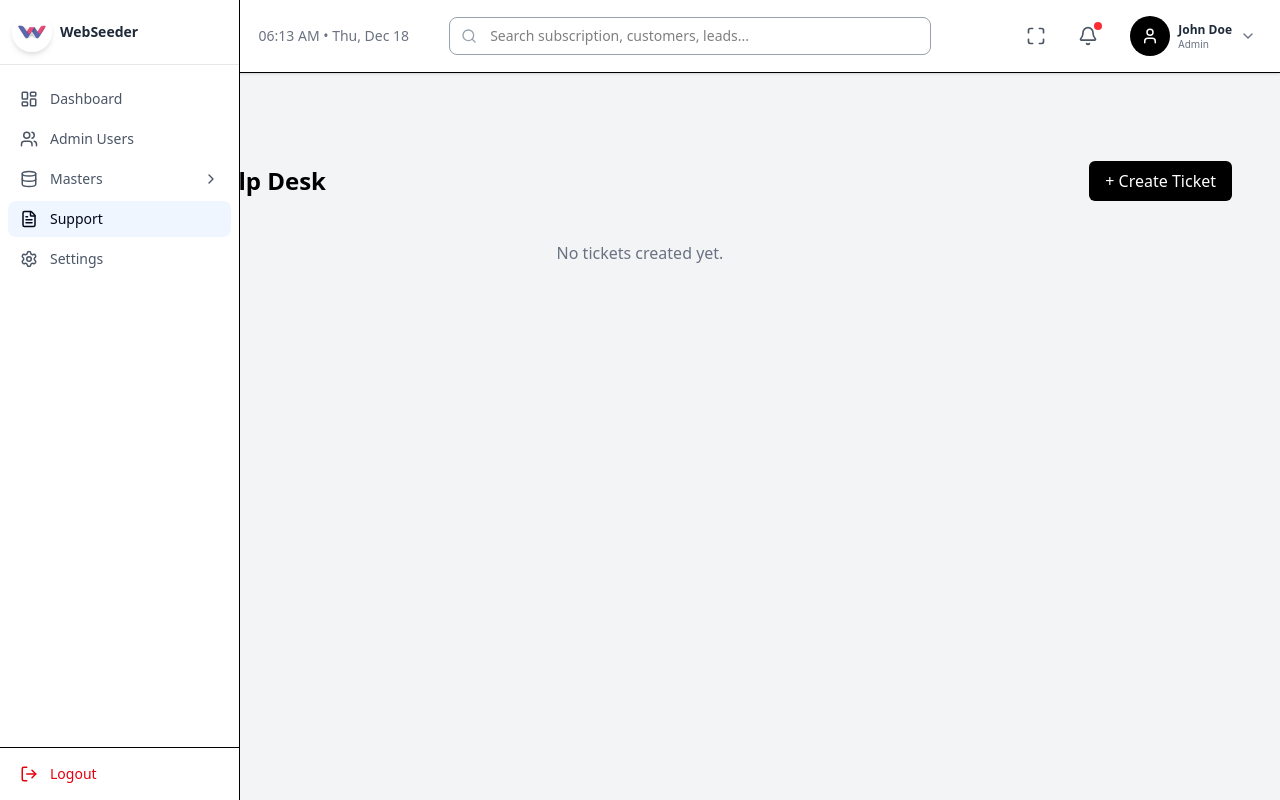
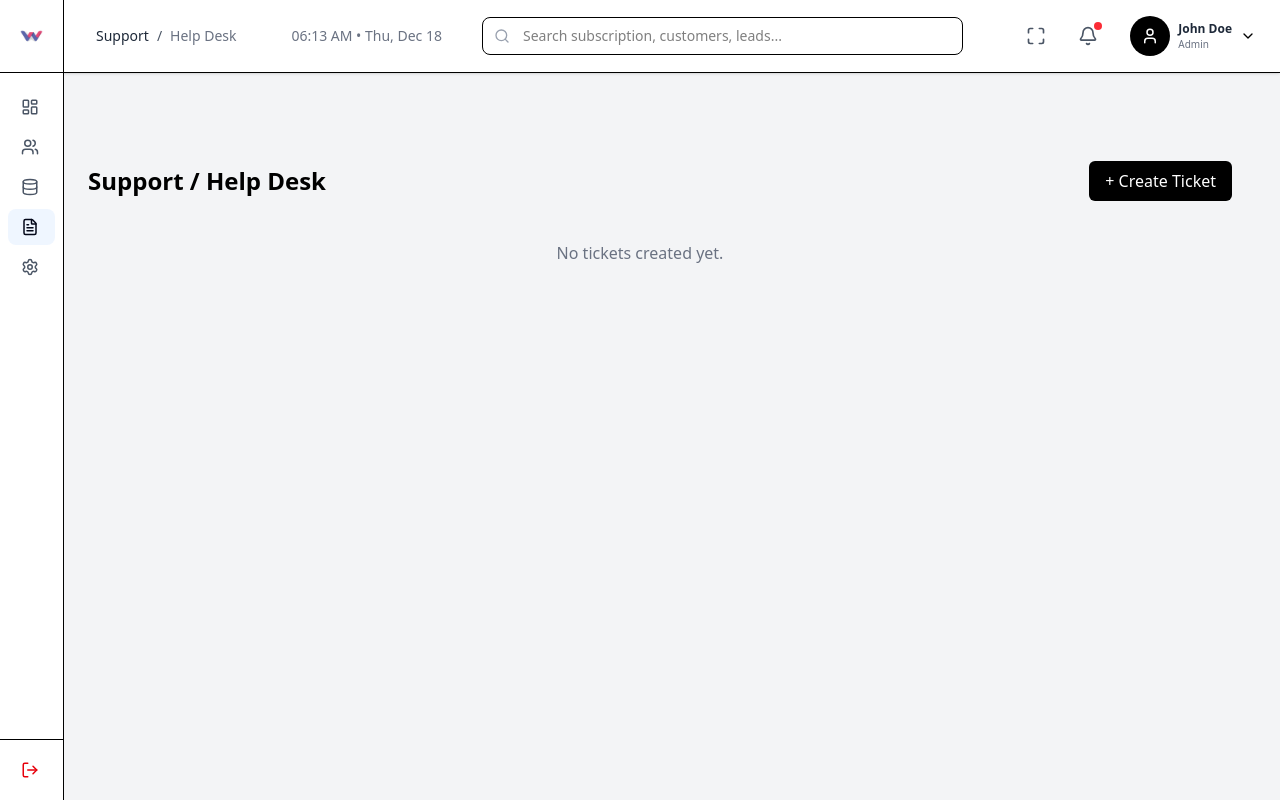
Before and after one commit to ganeshWebseeder/Warehouse-Management, a React (Vite) app: page /support in a window 1280 px wide. Built offline with nearby package versions, Linux system fonts and the light colour scheme.

Commit message:
redux addded with pages

```diff
--- a/package.json
+++ b/package.json
@@ -10,11 +10,13 @@
     "preview": "vite preview"
   },
   "dependencies": {
+    "@reduxjs/toolkit": "^2.11.2",
     "@tailwindcss/vite": "^4.1.18",
     "framer-motion": "^12.23.26",
     "lucide-react": "^0.561.0",
     "react": "^19.2.0",
     "react-dom": "^19.2.0",
+    "react-redux": "^9.2.0",
     "react-router": "^7.11.0",
     "react-router-dom": "^7.11.0",
     "tailwindcss": "^4.1.18"
--- a/src/components/Navbar.jsx
+++ b/src/components/Navbar.jsx
@@ -1,12 +1,23 @@
 import { useState, useEffect } from "react";
-import { Search, Bell, User, LogOut, Maximize, Minimize } from "lucide-react";
-import { ChevronDown } from "lucide-react";
+import {
+  Search,
+  Bell,
+  User,
+  LogOut,
+  Maximize,
+  Minimize,
+  ChevronDown,
+} from "lucide-react";
+import { useSelector } from "react-redux";
 
-export default function DashboardNavbar({ onMenuClick }) {
+export default function DashboardNavbar() {
+  const { title, subTitle } = useSelector((state) => state.page);
+
   const [currentTime, setCurrentTime] = useState("");
   const [isDropdownOpen, setIsDropdownOpen] = useState(false);
+  const [isFullscreen, setIsFullscreen] = useState(false);
 
-  // ⏰ Live Date & Time
+  /* Live Date & Time */
   useEffect(() => {
     const updateTime = () => {
       const now = new Date();
@@ -27,13 +38,10 @@ export default function DashboardNavbar({ onMenuClick }) {
     return () => clearInterval(interval);
   }, []);
 
-  // 🚪 Sign out
   const handleSignOut = () => {
     localStorage.clear();
     window.location.href = "/";
   };
-
-  const [isFullscreen, setIsFullscreen] = useState(false);
 
   const toggleFullscreen = () => {
     if (!document.fullscreenElement) {
@@ -48,45 +56,39 @@ export default function DashboardNavbar({ onMenuClick }) {
   return (
     <header className="w-full bg-white border-b shadow-sm sticky top-0 z-30">
       <div className="flex items-center justify-between px-4 py-3">
-        <div className="flex items-center gap-4">
-          {/* Breadcrumb */}
-          <div className="flex items-center gap-2 text-sm text-gray-600">
-            <span className="font-medium text-gray-800">Dashboard</span>
-            <span>/</span>
-            <span className="text-gray-500">Overview</span>
-          </div>
+
+        {/* LEFT — PAGE TITLE (FROM REDUX) */}
+        <div className="flex items-center gap-2 text-sm text-gray-600 ml-20">
+          <span className="font-medium text-gray-800">{title}</span>
+          {subTitle && (
+            <>
+              <span>/</span>
+              <span className="text-gray-500">{subTitle}</span>
+            </>
+          )}
         </div>
 
+        {/* CENTER */}
         <div className="flex items-center gap-10 flex-1 max-w-2xl mx-6">
-          {/* Live Date & Time */}
-          <div className="hidden md:block text-sm text-gray-500 whitespace-nowrap">
+          <div className="hidden md:block text-sm text-gray-500">
             {currentTime}
           </div>
 
-          {/* Search */}
           <div className="relative flex-1">
             <Search className="absolute left-3 top-1/2 -translate-y-1/2 text-gray-400 w-4 h-4" />
             <input
               type="text"
               placeholder="Search subscription, customers, leads..."
-              className="
-      w-full pl-10 pr-4 py-2 text-sm
-      border border-gray-400
-      rounded-lg
-      focus:outline-none
-      focus:ring-2 focus:ring-white
-      focus:border-white
-    "
+              className="w-full pl-10 pr-4 py-2 text-sm border rounded-lg focus:outline-none"
             />
           </div>
         </div>
 
-        {/* ================= RIGHT ================= */}
+        {/* RIGHT */}
         <div className="flex items-center gap-6 relative">
           <button
             onClick={toggleFullscreen}
             className="p-2 rounded-md hover:bg-gray-100"
-            title={isFullscreen ? "Exit Fullscreen" : "Enter Fullscreen"}
           >
             {isFullscreen ? (
               <Minimize className="w-5 h-5 text-gray-600" />
@@ -95,72 +97,46 @@ export default function DashboardNavbar({ onMenuClick }) {
             )}
           </button>
 
-          {/* Notification */}
           <div className="relative cursor-pointer">
             <Bell className="w-5 h-5 text-gray-600" />
-            <span className="absolute -top-1 -right-1 w-2 h-2 bg-red-500 rounded-full"></span>
+            <span className="absolute -top-1 -right-1 w-2 h-2 bg-red-500 rounded-full" />
           </div>
 
-          {/* ================= USER DROPDOWN ================= */}
+          {/* USER DROPDOWN */}
           <div className="relative">
             <button
               onClick={() => setIsDropdownOpen(!isDropdownOpen)}
               className="flex items-center space-x-2 hover:bg-gray-100 rounded-md px-2 py-1"
             >
-              {/* Top Avatar */}
               <div className="w-10 h-10 bg-black rounded-full flex items-center justify-center text-white">
                 <User size={18} />
               </div>
 
-              {/* Name & Role */}
-              <div className="hidden sm:flex flex-col text-left leading-tight">
+              <div className="hidden sm:flex flex-col text-left">
                 <p className="text-xs font-semibold text-gray-800">John Doe</p>
                 <p className="text-[10px] text-gray-500">Admin</p>
               </div>
 
-              {/* ▼ Arrow (ONLY ADDITION) */}
               <ChevronDown
                 size={16}
-                className={`text-gray-500 transition-transform duration-200 ${
+                className={`transition-transform ${
                   isDropdownOpen ? "rotate-180" : ""
                 }`}
               />
             </button>
 
             {isDropdownOpen && (
-<div className="absolute right-0 mt-2 w-64 bg-white border border-gray-200 rounded-lg shadow-lg z-50">
-
-
-                {/* ===== USER INFO (WITH ICON) ===== */}
-                <div className="flex items-start gap-3 px-4 py-3 border-b">
-                  <div className="w-10 h-10 bg-black rounded-full flex items-center justify-center text-white">
-                    <User size={18} />
-                  </div>
-
-                  <div className="leading-tight">
-                    <p className="text-sm font-semibold text-gray-800">
-                      John Doe
-                    </p>
-                    <p className="text-xs text-gray-500">admin@example.com</p>
-                    <span className="inline-block mt-1 text-[10px] bg-indigo-100 text-indigo-700 px-2 py-0.5 rounded">
-                      Admin
-                    </span>
-                  </div>
-                </div>
-
-                {/* ===== ACTIONS ===== */}
+              <div className="absolute right-0 mt-2 w-64 bg-white border rounded-lg shadow-lg z-50">
                 <ul className="text-sm">
-                  <li className="px-4 py-2 hover:bg-gray-100 cursor-pointer flex items-center gap-2">
-                    <User size={14} />
-                    <span>My Profile</span>
+                  <li className="px-4 py-2 hover:bg-gray-100 cursor-pointer">
+                    My Profile
                   </li>
-
                   <li
                     onClick={handleSignOut}
-                    className="px-4 py-2 hover:bg-red-400 hover:text-white cursor-pointer flex items-center gap-2 text-red-600"
+                    className="px-4 py-2 text-red-600 hover:bg-red-100 cursor-pointer"
                   >
                     <LogOut size={14} />
-                    <span>Sign Out</span>
+                    <span className="ml-2">Sign Out</span>
                   </li>
                 </ul>
               </div>
--- a/src/components/Sidebar.jsx
+++ b/src/components/Sidebar.jsx
@@ -1,93 +1,88 @@
 import {
   LayoutDashboard,
   Users,
+  CreditCard,
   FileText,
   Settings,
+  X,
   LogOut,
   ChevronRight,
   Database,
 } from "lucide-react";
 import { NavLink, useNavigate } from "react-router-dom";
 import { useState } from "react";
-import { motion } from "framer-motion";
 
-export default function Sidebar({
-  expanded,
-  setExpanded,
-  hovered,
-  setHovered,
-}) {
+export default function Sidebar({ open, setOpen }) {
   const navigate = useNavigate();
   const [mastersOpen, setMastersOpen] = useState(false);
 
-  // sidebar is open if clicked OR hovered
-  const isOpen = expanded || hovered;
-
   const handleLogout = () => {
     localStorage.clear();
-    setExpanded(false);
+    setOpen(false);
     navigate("/");
   };
 
   return (
+    <>
+      {/* Mobile Overlay */}
+      {open && (
+        <div
+          className="fixed inset-0 z-30 md:hidden"
+          onClick={() => setOpen(false)}
+        />
+      )}
+
+      {/* Sidebar */}
       <aside
-      onMouseEnter={() => setHovered(true)}
-      onMouseLeave={() => setHovered(false)}
         className={`
-        fixed z-40 h-full bg-white border-r
-        transition-all duration-300 ease-in-out
+          group fixed z-40 h-full bg-white border-r
+          transition-[width,left] duration-300 ease-in-out
           overflow-hidden flex flex-col
-        ${isOpen ? "w-60" : "w-16"}
+          w-64
+          ${open ? "left-0" : "-left-64"}
+          md:left-0 md:w-16 md:hover:w-64
         `}
       >
-      {/* ================= HEADER ================= */}
-      <div
+        {/* Header */}
+        <div className="h-16 flex items-center gap-3 px-4 py-9 border-b">
+          <img
+            src="/WebSeederLogo.jpeg"
+            alt="WebSeeder Logo"
+            className="w-8 h-8 rounded-full"
+          />
+
+          <span
             className={`
-          flex items-center px-3 pt-3
-          ${isOpen ? "justify-start" : "justify-center"}
+              text-sm font-medium whitespace-nowrap
+              transition-all duration-200
+              ${open
+                ? "opacity-100 translate-x-0"
+                : "opacity-0 -translate-x-2 md:group-hover:opacity-100 md:group-hover:translate-x-0"}
             `}
           >
-        <img
-          src="./WebSeederLogo.jpeg"
-          alt="WebSeeder Logo"
-          className="rounded-full shadow-md w-10 h-10"
-        />
+            WebSeeder
+          </span>
 
-        {isOpen && (
-          <motion.span
-            key="webseeder-name"
-            initial={{ opacity: 0, x: -10 }}
-            animate={{ opacity: 1, x: 0 }}
-            transition={{ duration: 0.25 }}
-            className="ml-2 font-semibold text-sm text-gray-800 whitespace-nowrap"
+          <button
+            className="ml-auto md:hidden"
+            onClick={() => setOpen(false)}
           >
-            WebSeeder
-          </motion.span>
-        )}
+            <X size={18} />
+          </button>
         </div>
 
-      <div className="w-full border-t border-gray-200 mt-3" />
-
-      {/* ================= MENU ================= */}
+        {/* Menu */}
         <nav className="flex-1 px-2 py-4 space-y-1">
-        <SidebarItem
-          to="/dashboard"
-          icon={LayoutDashboard}
-          label="Dashboard"
-          isOpen={isOpen}
-          setExpanded={setExpanded}
-        />
-
-        <SidebarItem
-          to="/admin-users"
-          icon={Users}
-          label="Admin Users"
-          isOpen={isOpen}
-          setExpanded={setExpanded}
-        />
+          <SidebarItem to="/dashboard" icon={LayoutDashboard} label="Dashboard" open={open} setOpen={setOpen} />
+          <SidebarItem to="/admin-users" icon={Users} label="Admin Users" open={open} setOpen={setOpen} />
 
           {/* ===== Masters Dropdown ===== */}
-        <div>
+          <div
+            className="relative"
+            onMouseEnter={() => !open && setMastersOpen(true)}
+            onMouseLeave={() => !open && setMastersOpen(false)}
+          >
+            {/* Masters Parent */}
             <button
               onClick={() => setMastersOpen(!mastersOpen)}
               className="
@@ -96,89 +91,96 @@ export default function Sidebar({
                 hover:bg-gray-100 transition-colors
               "
             >
+              <div className="w-5 h-5 flex items-center justify-center shrink-0">
                 <Database size={18} />
+              </div>
 
-            {isOpen && (
-              <>
-                <span className="whitespace-nowrap">Masters</span>
+              <span
+                className={`
+                  whitespace-nowrap
+                  transition-opacity duration-200
+                  ${open
+                    ? "opacity-100"
+                    : "opacity-0 md:group-hover:opacity-100"}
+                `}
+              >
+                Masters
+              </span>
+
               <ChevronRight
                 size={16}
-                  className={`ml-auto transition-transform ${
-                    mastersOpen ? "rotate-90" : ""
-                  }`}
+                className={`
+                  ml-auto transition-transform duration-200
+                  ${mastersOpen ? "rotate-90" : ""}
+                  ${open ? "opacity-100" : "opacity-0 md:group-hover:opacity-100"}
+                `}
               />
-              </>
-            )}
             </button>
 
-          {isOpen && mastersOpen && (
-            <div className="ml-9 mt-1 space-y-1 border-l border-gray-200 pl-3">
-              <DropdownItem
-                to="/masters/item-master"
-                label="Item Master"
-                setExpanded={setExpanded}
-              />
-              <DropdownItem
-                to="/masters/create-item"
-                label="Create Item"
-                setExpanded={setExpanded}
-              />
-              <DropdownItem
-                to="/masters/unit-master"
-                label="Unit Master"
-                setExpanded={setExpanded}
-              />
+            {/* Dropdown Items */}
+            {mastersOpen && (
+              <div
+                className="
+                  ml-9 mt-1 space-y-1
+                  border-l border-gray-200 pl-3
+                "
+              >
+                <DropdownItem to="/masters/item-master" label="Item Master" setOpen={setOpen} />
+                <DropdownItem to="/masters/create-item" label="Create Item" setOpen={setOpen} />
+                <DropdownItem to="/masters/unit-master" label="Unit Master" setOpen={setOpen} />
               </div>
             )}
           </div>
 
-        <SidebarItem
-          to="/support"
-          icon={FileText}
-          label="Support"
-          isOpen={isOpen}
-          setExpanded={setExpanded}
-        />
-
-        <SidebarItem
-          to="/settings"
-          icon={Settings}
-          label="Settings"
-          isOpen={isOpen}
-          setExpanded={setExpanded}
-        />
+          <SidebarItem to="/support" icon={FileText} label="Support" open={open} setOpen={setOpen} />
+          <SidebarItem to="/settings" icon={Settings} label="Settings" open={open} setOpen={setOpen} />
         </nav>
 
-      {/* ================= LOGOUT ================= */}
-      <div className="px-2 py-2 border-t">
+        {/* Logout */}
+        <div className="px-2 py-3 border-t">
           <button
             onClick={handleLogout}
             className="
               w-full flex items-center gap-3 px-3 py-2 rounded-lg
               text-sm font-medium text-red-600
-            hover:bg-red-300 transition-colors
+              hover:bg-red-50 transition-colors
             "
           >
+            <div className="w-5 h-5 flex items-center justify-center shrink-0">
               <LogOut size={18} />
-          {isOpen && <span>Logout</span>}
+            </div>
+
+            <span
+              className={`
+                whitespace-nowrap
+                transition-opacity transition-transform duration-200
+                ${open
+                  ? "opacity-100 translate-x-0"
+                  : "opacity-0 -translate-x-2 md:group-hover:opacity-100 md:group-hover:translate-x-0"}
+              `}
+            >
+              Logout
+            </span>
           </button>
         </div>
       </aside>
+    </>
   );
 }
 
 /* ----------------------------------
    Sidebar Item
 ----------------------------------- */
-function SidebarItem({ to, icon: Icon, label, isOpen, setExpanded }) {
+function SidebarItem({ to, icon: Icon, label, open, setOpen }) {
   return (
     <NavLink
       to={to}
-      onClick={() => setExpanded(false)}
+      onClick={() => setOpen(false)}
       className={({ isActive }) =>
         `
           flex items-center gap-3 px-3 py-2 rounded-lg
-          text-sm font-medium transition-colors
+          text-sm font-medium
+          transition-colors
           ${
             isActive
               ? "bg-blue-50 text-slate-950"
@@ -187,8 +189,21 @@ function SidebarItem({ to, icon: Icon, label, isOpen, setExpanded }) {
         `
       }
     >
+      <div className="w-5 h-5 flex items-center justify-center shrink-0">
         <Icon size={18} />
-      {isOpen && <span className="whitespace-nowrap">{label}</span>}
+      </div>
+
+      <span
+        className={`
+          whitespace-nowrap
+          transition-opacity transition-transform duration-200
+          ${open
+            ? "opacity-100 translate-x-0"
+            : "opacity-0 -translate-x-2 md:group-hover:opacity-100 md:group-hover:translate-x-0"}
+        `}
+      >
+        {label}
+      </span>
     </NavLink>
   );
 }
@@ -196,11 +211,11 @@ function SidebarItem({ to, icon: Icon, label, isOpen, setExpanded }) {
 /* ----------------------------------
    Dropdown Item
 ----------------------------------- */
-function DropdownItem({ to, label, setExpanded }) {
+function DropdownItem({ to, label, setOpen }) {
   return (
     <NavLink
       to={to}
-      onClick={() => setExpanded(false)}
+      onClick={() => setOpen(false)}
       className="
         block px-3 py-1.5 rounded-md
         text-sm text-gray-600
--- a/src/pages/Support.jsx
+++ b/src/pages/Support.jsx
@@ -1,9 +1,24 @@
-import { useState } from "react";
+import { useState, useEffect } from "react";
+import { useDispatch } from "react-redux";
+import { setPage } from "../store/pageSlice";
+
 import CreateTicketForm from "../components/support/CreateTicketForm";
 import TicketTable from "../components/support/TicketTable";
 import TicketDetailsModal from "../components/support/TicketDetailsModal";
 
 export default function Support() {
+  const dispatch = useDispatch();
+
+  // 🔹 Update Navbar title using Redux
+  useEffect(() => {
+    dispatch(
+      setPage({
+        title: "Support",
+        subTitle: "Help Desk",
+      })
+    );
+  }, [dispatch]);
+
   const [tickets, setTickets] = useState([]);
   const [selectedTicket, setSelectedTicket] = useState(null);
   const [showForm, setShowForm] = useState(false);
@@ -29,8 +44,7 @@ export default function Support() {
         </button>
       </div>
 
-
-      {/* Create Ticket */}
+      {/* Create Ticket Modal */}
       {showForm && (
         <div className="fixed inset-0 bg-black/40 flex items-center justify-center z-50">
           <CreateTicketForm
@@ -40,16 +54,13 @@ export default function Support() {
         </div>
       )}
 
-
-
-
       {/* Ticket Table */}
       <TicketTable
         tickets={tickets}
         onView={(ticket) => setSelectedTicket(ticket)}
       />
 
-      {/* Ticket Details */}
+      {/* Ticket Details Modal */}
       {selectedTicket && (
         <TicketDetailsModal
           ticket={selectedTicket}
--- /dev/null
+++ b/src/store/pageSlice.js
@@ -0,0 +1,18 @@
+import { createSlice } from "@reduxjs/toolkit";
+
+const pageSlice = createSlice({
+  name: "page",
+  initialState: {
+    title: "Dashboard",
+    subTitle: "Overview",
+  },
+  reducers: {
+    setPage: (state, action) => {
+      state.title = action.payload.title;
+      state.subTitle = action.payload.subTitle || "";
+    },
+  },
+});
+
+export const { setPage } = pageSlice.actions;
+export default pageSlice.reducer;
```
Also changed, not shown: src/main.jsx (+6 -4 lines), src/pages/AdminUserManagement.jsx (+20 -3 lines), src/pages/Dashboard.jsx (+18 -4 lines), src/store/store.js (added, +8 -0 lines), 1 other file (tests, documents, lock files or other folders). Lines whose indentation alone changed are shown as unchanged.
